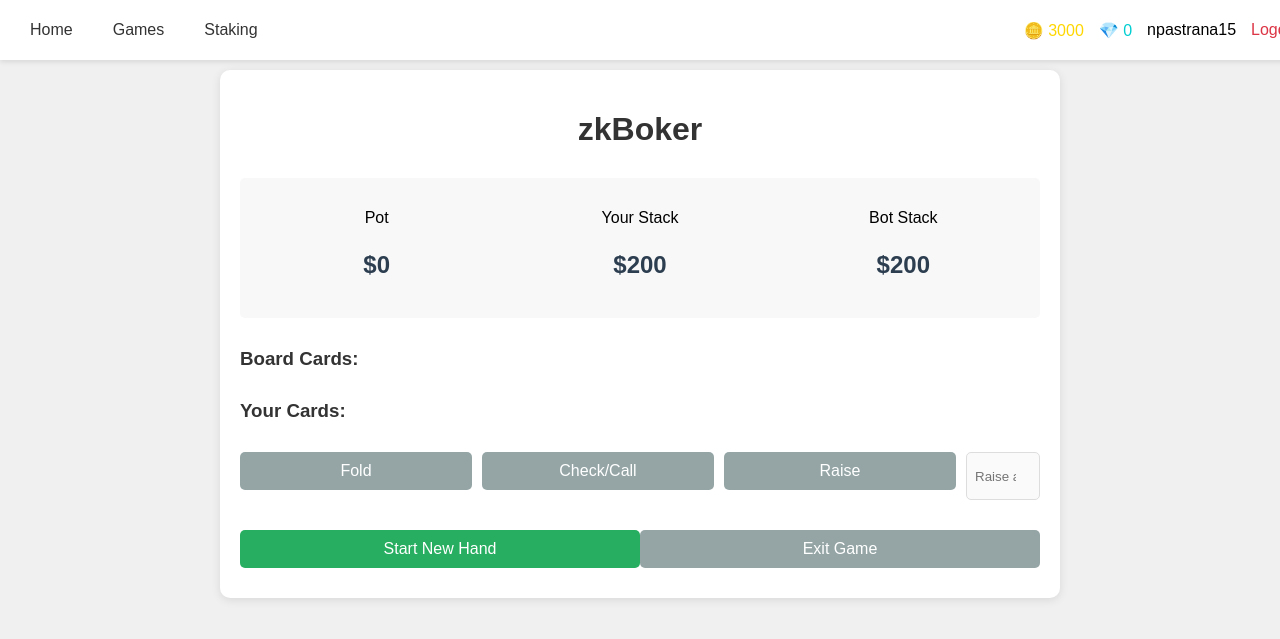
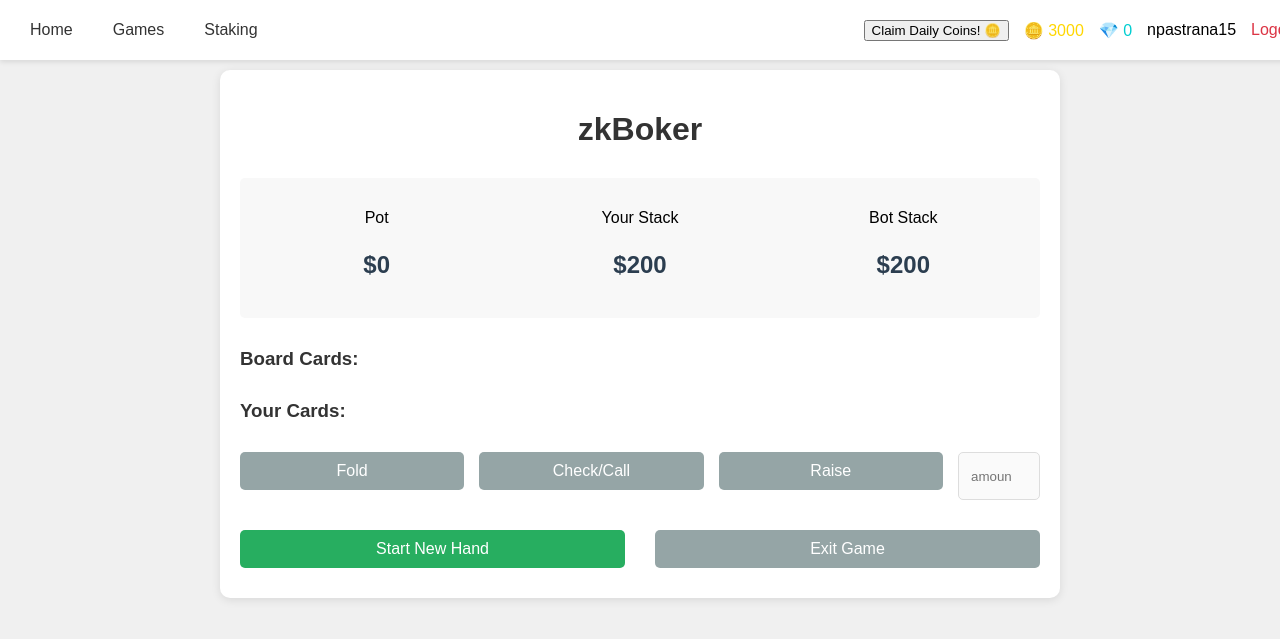
Before and after one commit to npastrami/zkBoker, a Django app: page / in a window 1280 px wide. Shown: the top 639 px of the page. Run offline with Django 5.2, Linux system fonts and the light colour scheme; a user stored in the database is signed in; data comes from the database, SQL or seed files in the repository; both versions use the stored data as it was after the commit.

Commit message:
added add coins button

```diff
--- a/apps/poker/templates/poker/game.html
+++ b/apps/poker/templates/poker/game.html
@@ -97,7 +97,7 @@
 
         .action-buttons {
             display: flex;
-            gap: 10px;
+            gap: 15px;
             margin-top: 20px;
             justify-content: center;
         }
@@ -135,11 +135,14 @@
         .start-button {
             background-color: #27ae60;
             color: white;
+            gap: 10px;
+            margin-right: 15px;
         }
 
         .exit-button {
             background-color: #c0392b;
             color: white;
+            margin-left: 15px;
         }
 
         .button:hover {
@@ -153,7 +156,7 @@
 
         #raise-amount {
             width: 100px;
-            padding: 8px;
+            padding: 12px;
             border: 1px solid #ddd;
             border-radius: 5px;
         }
@@ -219,7 +222,7 @@
             <button class="button fold-button" onclick="makeMove('fold')" disabled>Fold</button>
             <button class="button call-button" onclick="makeMove('call')" disabled>Check/Call</button>
             <button class="button raise-button" onclick="makeMove('raise')" disabled>Raise</button>
-            <input type="number" id="raise-amount" placeholder="Raise amount" min="1" max="200" disabled>
+            <input type="number" id="raise-amount" placeholder="amount" min="1" max="200" disabled>
         </div>
 
         <div class="control-buttons">
--- a/apps/users/urls.py
+++ b/apps/users/urls.py
@@ -10,4 +10,5 @@ urlpatterns = [
     path('login/', views.user_login, name='login'),
     path('logout/', views.user_logout, name='logout'),
     path('verify/<str:token>/', views.verify_email, name='verify_email'),
+    path('add-coins/', views.add_coins, name='add_coins'),
 ]
--- a/templates/base.html
+++ b/templates/base.html
@@ -14,6 +14,7 @@
             <a href="{% url 'poker:staking' %}" class="nav-link">Staking</a>
         </div>
         <div class="auth-info">
+            <button onclick="addCoins()" class="add-coins-btn">Claim Daily Coins! 🪙</button>
             <span class="coin">🪙 {{ user.coins }}</span>
             <span class="gem">💎 {{ user.gems }}</span>
             <span>{{ user.username }}</span>
@@ -25,5 +26,25 @@
     <div class="main-content">
         {% block content %}{% endblock %}
     </div>
+    {% if user.is_authenticated %}
+    <script>
+    function addCoins() {
+        fetch("{% url 'users:add_coins' %}", {
+            method: 'POST',
+            headers: {
+                'X-CSRFToken': '{{ csrf_token }}',
+                'Content-Type': 'application/json'
+            },
+        })
+        .then(response => response.json())
+        .then(data => {
+            // Update the coins display
+            const coinDisplay = document.querySelector('.coin');
+            coinDisplay.textContent = `🪙 ${data.new_balance}`;
+        })
+        .catch(error => console.error('Error:', error));
+    }
+    </script>
+    {% endif %}
 </body>
 </html>
```
Also changed, not shown: apps/users/views.py (+20 -0 lines), db.sqlite3, 1 other file.
